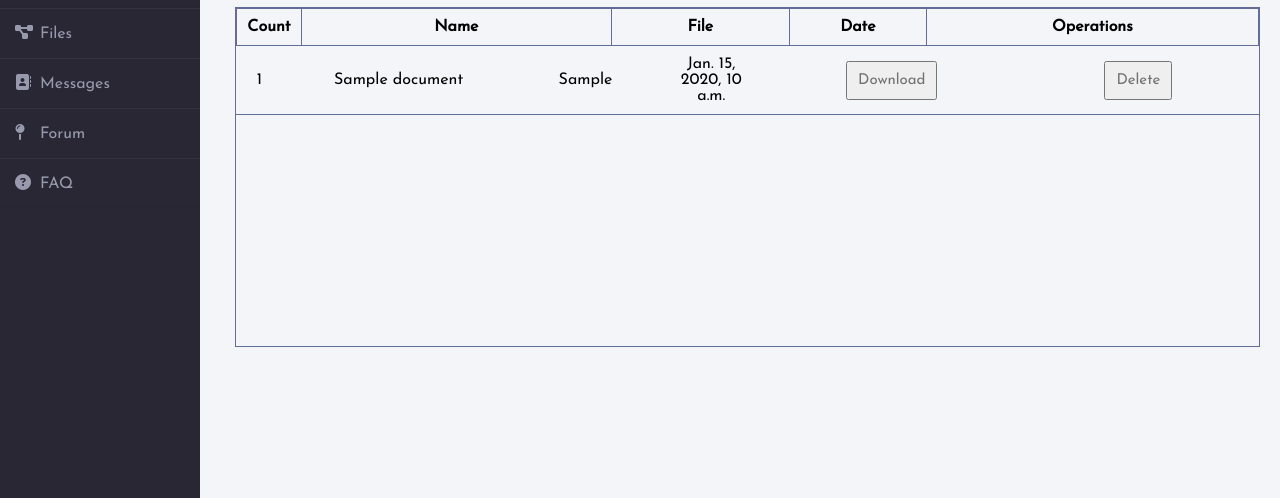
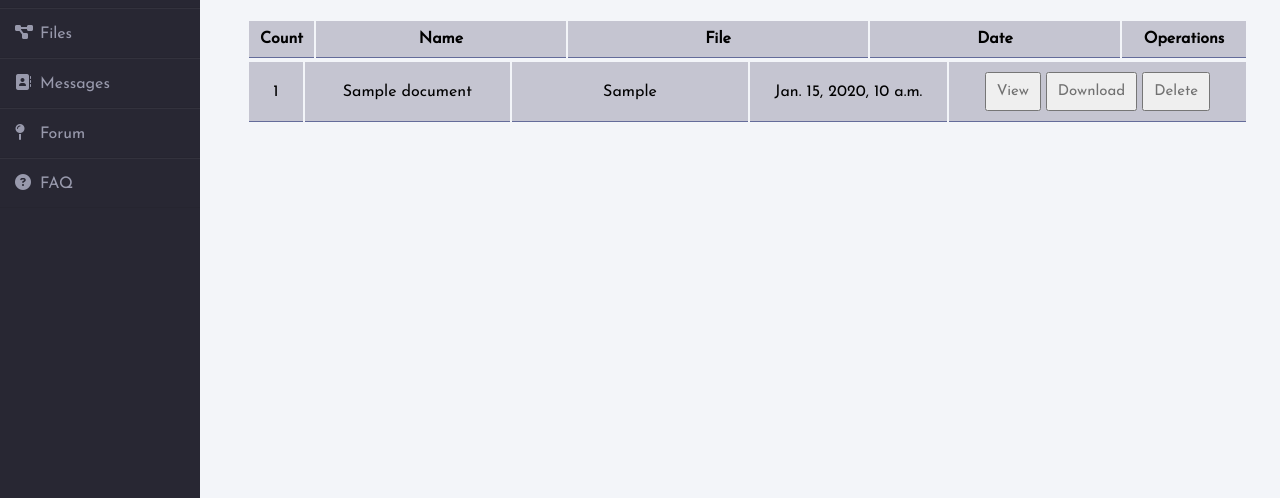
Before and after one commit to aysekelleci/cs319-project, a Django app: page /documents/ in a window 1280 px wide. Shown: the part 302-800 px from the top of the page. Run offline with Django 4.2, Linux system fonts and the light colour scheme; tables that the repository leaves empty hold one stand-in row (values such as "Sample post"); some libraries are stand-ins or nearby versions.

Commit message:
Files pages

```diff
--- a/erasmus/src/erasmus/accounts/static/styles.css
+++ b/erasmus/src/erasmus/accounts/static/styles.css
@@ -171,9 +171,13 @@ tbody {
 }
 
 table, th {
-  border: 1px solid #646c9a;
-  border-collapse: collapse;
+  border-collapse: seperate;
   padding: 10px;
+}
+
+th {
+  border-bottom: 1px solid #646c9a;
+  background-color: #130d3834;
 }
 
 td {
@@ -181,6 +185,12 @@ td {
   border-collapse: collapse;
   padding: 10px;
   text-align: center;
+  background-color: #130d3834;
+
+}
+
+tr:hover {
+  background-color: #fff;
 }
 
 button{
--- a/erasmus/src/erasmus/courses/templates/courses/documents.html
+++ b/erasmus/src/erasmus/courses/templates/courses/documents.html
@@ -2,27 +2,28 @@
 {% block main_content %}
 <div class="header">Files</div>
 <div class="page_content">
-    <div style="overflow-y:auto;" id="course_table">
+    <div id="course_table">
             <input type="text" id="myInput" onkeyup="myFunction()" style="width:100%" placeholder="Search for courses..">
             <table id="course_list_table" style="width:100%">
                 <thead>
                 <tr>
                     <th style="width:65px" id="count">Count</th>
-                    <th style="width:350px">Name</th>
-                    <th style="width:200px">File</th>
-                    <th style="width:150px">Date</th>
-                    <th style="width:370px">Operations</th>
+                    <th style="width:250px">Name</th>
+                    <th style="width:300px">File</th>
+                    <th style="width:250px">Date</th>
+                    <th style="width:370px" colspan="2">Operations</th>
                 </tr>
                 </thead>
                 <tbody>
                 {% for document in documents %}
                 <tr>
                     <td style="width:65px" id="count"></td>
-                    <td style="width:350px">{{document.document_name}}</td>
-                    <td style="width:200px">{{document.document}}</td>
-                    <td style="width:150px">{{document.date}}</td>
-                    <td style="width:370px"><button href="#" type="button">Download</button></td>
-                    <td style="width:370px"><button href="#" type="button">Delete</button></td>
+                    <td style="width:250px">{{document.document_name}}</td>
+                    <td style="width:300px">{{document.document}}</td>
+                    <td style="width:250px">{{document.date}}</td>
+                    <td style="width:370px;"> <button href="#" type="button">View</button> <button href="#" type="button">Download</button> <button href="#" type="button">Delete</button></td>
+
+
                 </tr>
                 {%endfor%}
                 </tbody>
```
Also changed, not shown: erasmus/src/erasmus/courses/templates/courses/courses.html (+3 -4 lines).
